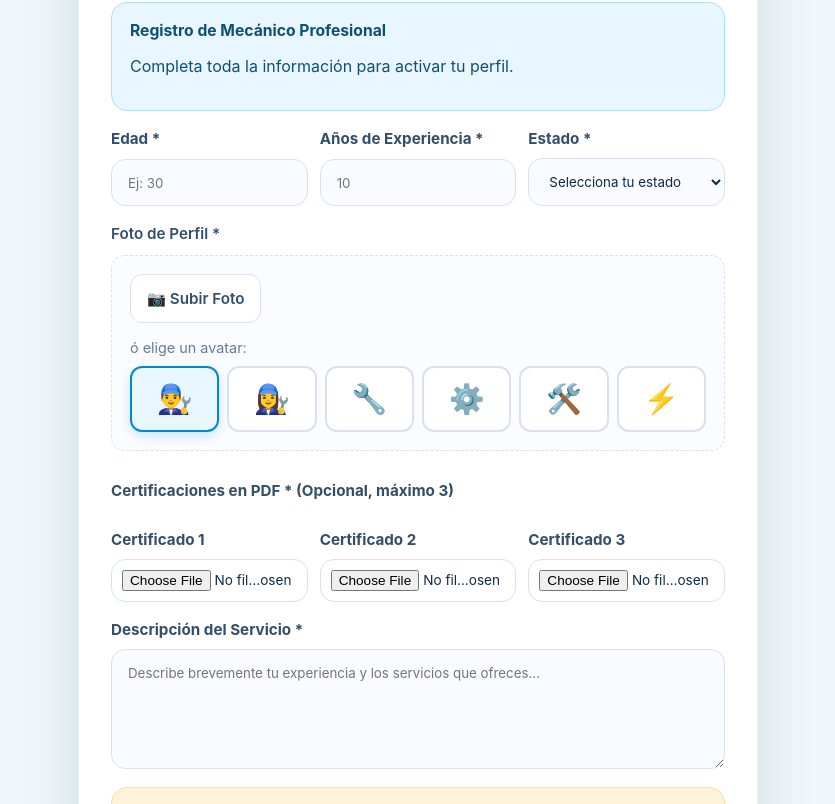
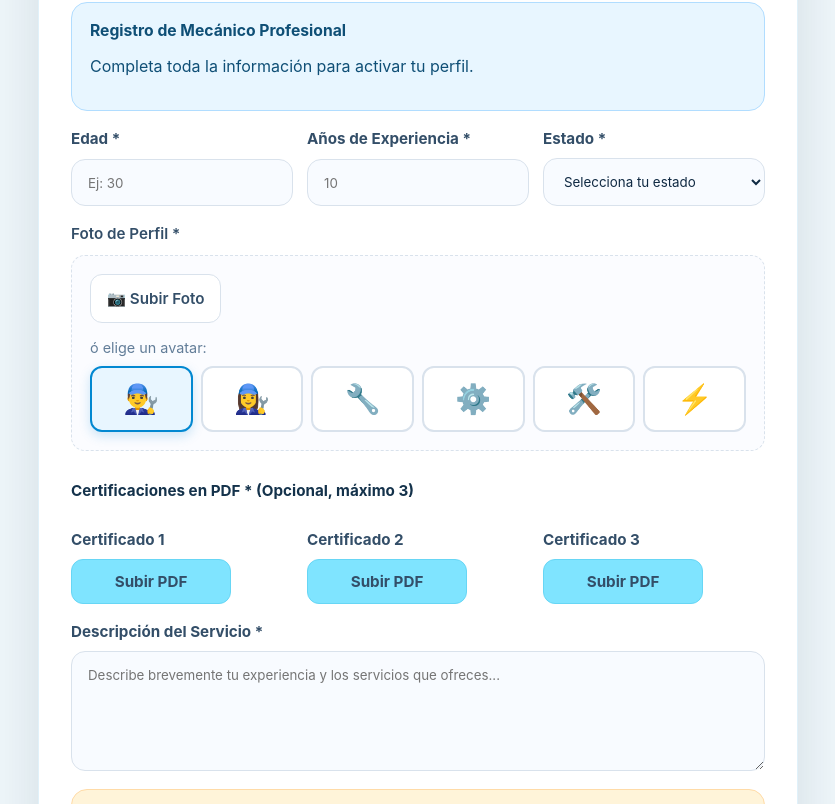
Before and after one commit to 2402045-crypto/Joss, a Vue app: page /register in a window 1280 px wide. Shown: the part 660-1464 px from the top of the page, without its empty margins (222-1057 px from the left). Built offline with nearby package versions, Linux system fonts and the light colour scheme.

Commit message:
Mejoras visuales a los botnos de subir pdf

```diff
--- a/src/components/Register.vue
+++ b/src/components/Register.vue
@@ -114,20 +114,29 @@
           </label>
 
           <div class="field-grid three-columns">
-            <label>
+            <div class="cert-item">
               <span><b>Certificado 1</b></span>
+              <label class="pdf-upload">
+                <span>Subir PDF</span>
                 <input type="file" accept=".pdf" @change="(e) => handleFileUpload(e, 1)" />
               </label>
+            </div>
 
-            <label>
+            <div class="cert-item">
               <span><b>Certificado 2</b></span>
+              <label class="pdf-upload">
+                <span>Subir PDF</span>
                 <input type="file" accept=".pdf" @change="(e) => handleFileUpload(e, 2)" />
               </label>
+            </div>
 
-            <label>
+            <div class="cert-item">
               <span><b>Certificado 3</b></span>
+              <label class="pdf-upload">
+                <span>Subir PDF</span>
                 <input type="file" accept=".pdf" @change="(e) => handleFileUpload(e, 3)" />
               </label>
+            </div>
           </div>
 
           <label>
@@ -294,7 +303,7 @@ const goToLogin = () => router.push('/login')
 
 <style scoped>
 /* TODO TU CSS SE MANTIENE EXACTAMENTE IGUAL */
-.register-page { width: 100%; max-width: 680px; padding: 24px; }
+.register-page { width: 100%; max-width: 760px; padding: 24px; margin: 0 auto; }
 .register-card { background: white; border-radius: 24px; box-shadow: 0 28px 60px rgba(15, 23, 42, 0.12); padding: 32px; border: 1px solid rgba(2, 136, 209, 0.12); }
 .card-header h1 { margin: 0; font-size: 2rem; color: #102a43; }
 .card-header p { margin: 10px 0 0; color: #627d98; font-size: 0.95rem; line-height: 1.6; }
@@ -304,11 +313,15 @@ const goToLogin = () => router.push('/login')
 .role-button.active { background: white; color: #0b4772; box-shadow: 0 8px 20px rgba(15, 23, 42, 0.08); }
 .field-grid { display: grid; gap: 18px; }
 .field-grid.two-columns { grid-template-columns: repeat(2, minmax(0, 1fr)); gap: 18px; }
-.field-grid.three-columns { grid-template-columns: repeat(3, minmax(0, 1fr)); gap: 12px; }
+.field-grid.three-columns { grid-template-columns: repeat(auto-fit, minmax(210px, 1fr)); gap: 14px; }
 .certificaciones-title { margin-top: 12px; margin-bottom: 12px; }
+.certificaciones-title span { color: #14324b; }
 .register-form label, .specialties { display: grid; gap: 10px; color: #334e68; font-size: 0.95rem; }
 .register-form input, .register-form textarea, .register-form select { width: 100%; padding: 14px 16px; border: 1px solid #d9e2ec; border-radius: 14px; background: #f8fbff; color: #102a43; font-family: inherit; box-sizing: border-box; transition: border-color 0.2s ease, background-color 0.2s ease, box-shadow 0.2s ease; }
-.register-form input[type="file"] { padding: 10px; background: white; font-size: 0.85rem; cursor: pointer; }
+.register-form input[type="file"] { padding: 8px; background: #f4f9ff; font-size: 0.84rem; cursor: pointer; border: 1px solid #cbd9e7; border-radius: 14px; color: transparent; text-shadow: none; }
+.register-form input[type="file"]::file-selector-button { margin-right: 10px; border: none; border-radius: 10px; background: #7fe4ff; color: #083a59; padding: 10px 14px; font-weight: 700; cursor: pointer; transition: background-color 0.2s ease, transform 0.2s ease; }
+.register-form input[type="file"]:hover::file-selector-button { background: #5cd8ff; transform: translateY(-1px); }
+.register-form input[type="file"]::-webkit-file-upload-button { margin-right: 10px; border: none; border-radius: 10px; background: #7fe4ff; color: #083a59; padding: 10px 14px; font-weight: 700; cursor: pointer; }
 .register-form input:focus, .register-form textarea:focus, .register-form select:focus { outline: none; border-color: #0288d1; background: #ffffff; box-shadow: 0 0 0 4px 3px rgba(2, 136, 209, 0.12); }
 .register-form textarea { min-height: 120px; height: 120px; resize: vertical; line-height: 1.5; }
 .mecanico-section { display: grid; gap: 18px; }
@@ -319,6 +332,10 @@ const goToLogin = () => router.push('/login')
 .upload-input { display: flex; align-items: center; justify-content: center; gap: 8px; padding: 14px 16px; background: white; border: 1px solid #d9e2ec; border-radius: 12px; cursor: pointer; font-weight: 600; color: #0288d1; transition: all 0.3s ease; }
 .upload-input:hover { background: #f0f8ff; border-color: #0288d1; }
 .upload-input input[type="file"] { display: none; }
+.cert-item { display: grid; gap: 10px; color: #334e68; font-size: 0.95rem; }
+.pdf-upload { display: inline-flex; align-items: center; justify-content: center; padding: 12px 14px; background: #7fe4ff; border: 1px solid #67d6f5; border-radius: 12px; color: #083a59; font-weight: 700; cursor: pointer; transition: background-color 0.2s ease, transform 0.2s ease; width: fit-content; min-width: 130px; }
+.pdf-upload:hover { background: #5cd8ff; transform: translateY(-1px); }
+.pdf-upload input[type="file"] { display: none; }
 .avatar-option { display: grid; gap: 10px; }
 .avatar-option > span { font-size: 0.9rem; color: #627d98; }
 .avatar-grid { display: grid; grid-template-columns: repeat(6, 1fr); gap: 8px; }
```
Lines whose indentation alone changed are shown as unchanged.
